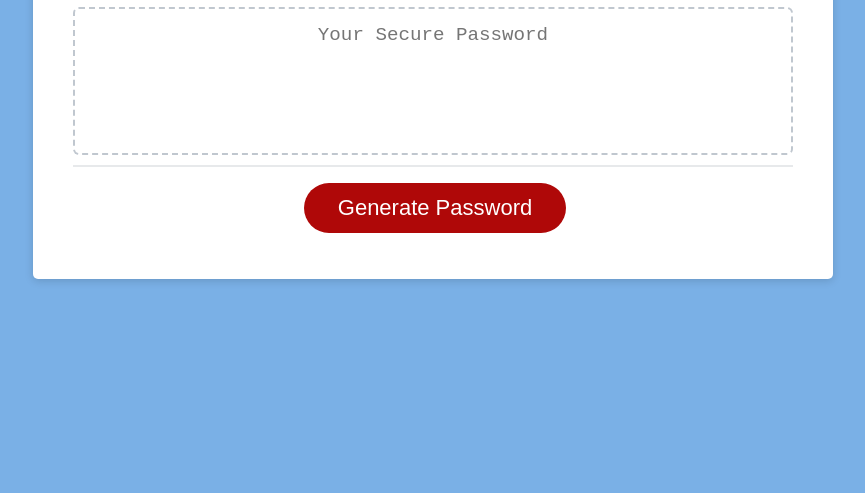
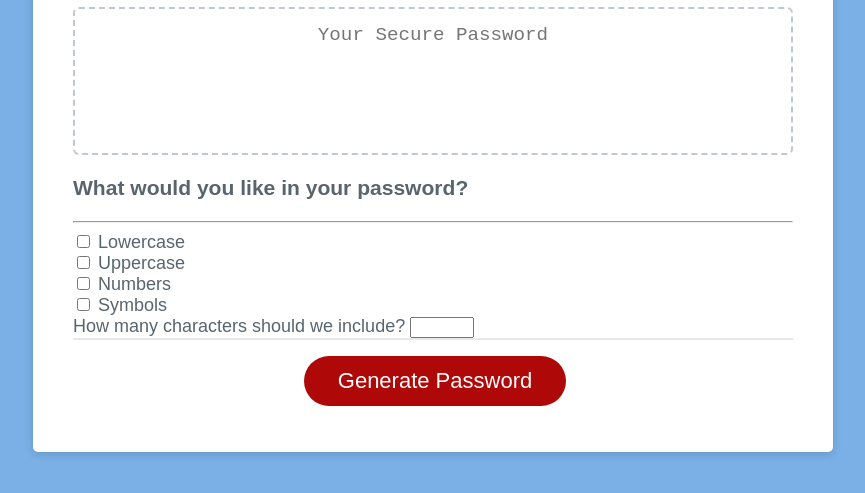
Before and after one commit to ASheikh-io/03-Password-Generator, a plain HTML site: page index.html in a window 1280 px wide. Shown: the part 241-734 px from the top of the page, without its empty margins (207-1072 px from the left). Drawn offline with Linux system fonts and the light colour scheme.

Commit message:
updated files

```diff
--- a/index.html
+++ b/index.html
@@ -23,10 +23,50 @@
           <textarea readonly id="password" placeholder="Your Secure Password"
             aria-label="Generated Password"></textarea>
         </div>
+
+        <div class="text-center m-1">
+          <h3>
+            What would you like in your password?
+          </h3>
+          <hr />
+        </div>
+
+        <div class="row text-center align-items-center justify-content-around">
+          <div class="col-sm-3 form-check">
+            <input class="form-check-input" type="checkbox" value="" id="lowercase" />
+            <label class="form-check-label" for="defaultCheck1">
+              Lowercase
+            </label>
+          </div>
+          <div class="col-sm-3 form-check">
+            <input class="form-check-input" type="checkbox" value="" id="uppercase" />
+            <label class="form-check-label" for="defaultCheck1">
+              Uppercase
+            </label>
+          </div>
+          <div class="col-sm-3 form-check">
+            <input class="form-check-input" type="checkbox" value="" id="number" />
+            <label class="form-check-label" for="defaultCheck1">
+              Numbers
+            </label>
+          </div>
+          <div class="col-sm-3 form-check">
+            <input class="form-check-input" type="checkbox" value="" id="symbol" />
+            <label class="form-check-label" for="defaultCheck1">
+              Symbols
+            </label>
+          </div>
+        </div>
+        <div class="text-center">
+          <label for="quantity">How many characters should we include?</label>
+          <input class="m-1" type="number" id="passwordLength" name="quantity" min="8" max="128" />
+        </div>
         <div class="card-footer">
           <button id="generate" class="btn">Generate Password</button>
         </div>
       </div>
+
+    </div>
     </div>
     <script src="script.js"></script>
   </main>
```
Also changed, not shown: 1 other file.
